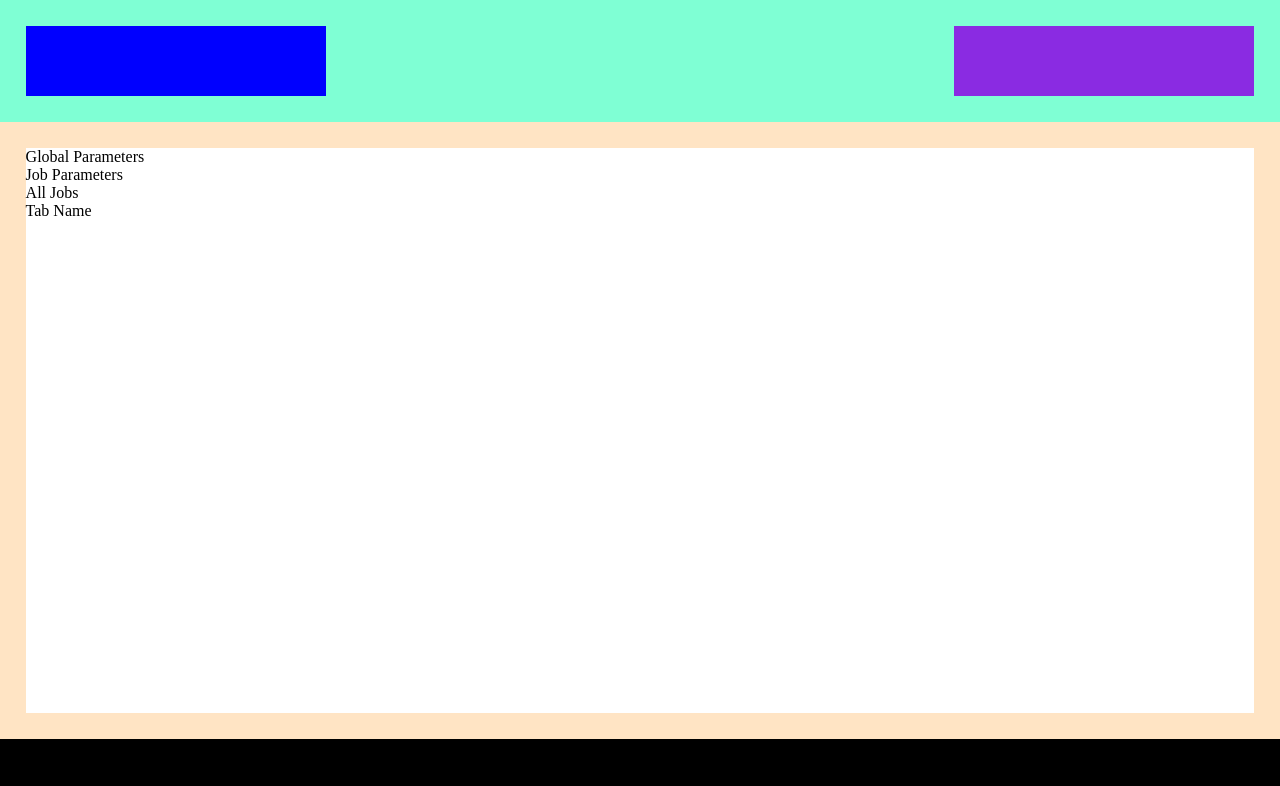
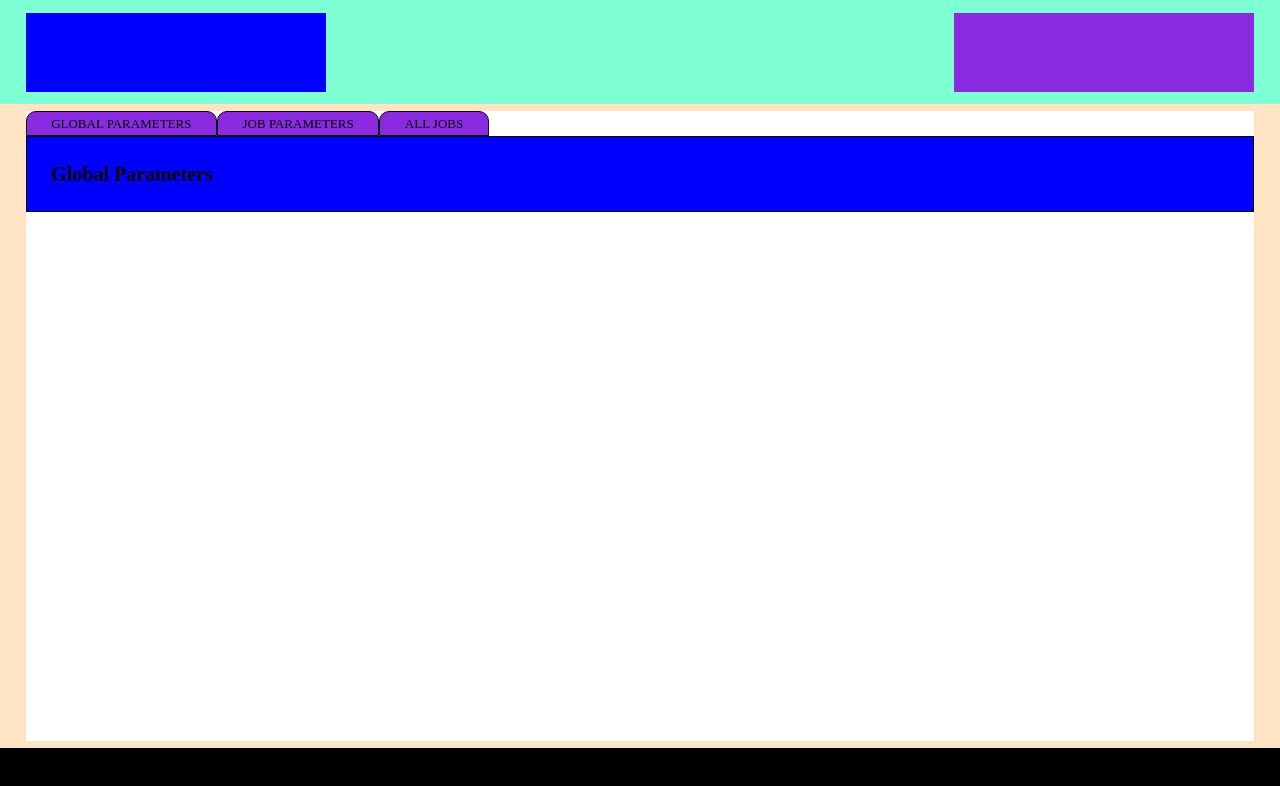
Before and after one commit to elisabethp/decision-tree, an Angular app: page / in a window 1280 px wide. Shown: the top 786 px of the page. Built offline with nearby package versions, Linux system fonts and the light colour scheme.

Commit message:
added tab names + styled tab component and header

```diff
--- a/src/app/app.component.css
+++ b/src/app/app.component.css
@@ -0,0 +1,46 @@
+:host /* #site-wrapper */ {
+    display: flex;
+    flex-direction: column;
+    width: 100%;
+    height: 100vh;
+}
+
+#header {
+    display: flex;
+    justify-content: space-between;
+    background-color: aquamarine;
+    width: calc(100% - 4%);
+    height: 100px;
+    padding: 1% 2%;
+}
+
+#app-graphic-wrapper {
+    width: 300px;
+    height: auto;
+    background-color: blue;
+}
+
+#user-info-wrapper {
+    width: 300px;
+    height: auto;
+    background-color: blueviolet;
+}
+
+#main-content-wrapper {
+    background-color: bisque;
+    height: 100%;
+    padding: 0.5% 2%;
+}
+
+#main-content {
+    background-color: white;
+    width: 100%;
+    height: 100%;
+}
+
+#footer {
+    width: calc(100% - 1%);
+    height: 50px;
+    padding: 0.5%;
+    background-color: black;
+}
--- a/src/app/app.component.html
+++ b/src/app/app.component.html
@@ -1,4 +1,4 @@
-<div id="site-wrapper">
+<!-- <div id="site-wrapper"> -->
 
   <div id="header">
     <div id="app-graphic-wrapper">
@@ -11,14 +11,7 @@
     <div id="main-content">
 
       <div id="nav-wrapper">
-        <div id="tabset-wrapper">
           <app-page-tab></app-page-tab>
-        </div> <!-- end tabset wrapper -->
-
-        <div id="tab-header">
-          <span id="tab-name">Tab Name</span>
-        </div> <!-- end tab header -->
-
       </div> <!-- end nav wrapper -->
 
     </div> <!-- end main content -->
@@ -27,6 +20,6 @@
   <div id="footer">
   </div> <!-- end footer -->
 
-</div> <!-- end site-wrapper -->
+<!-- </div>  end site-wrapper -->
 
 <router-outlet></router-outlet>
--- a/src/app/page-tab/page-tab.component.css
+++ b/src/app/page-tab/page-tab.component.css
@@ -0,0 +1,47 @@
+:root {
+    --content-padding: 2%;
+}
+
+:host {
+    display: flex;
+    flex-direction: column;
+}
+
+#tabset-wrapper {
+    display: flex;
+}
+
+.page-tab, #tab-header {
+    padding-left: 2%;
+    padding-right: 2%;
+}
+
+.page-tab  {
+    padding-top: 0.2%;
+    padding-bottom: 0.2%;
+    border: 0.5px black solid;
+    border-radius: 10px 10px 0 0;
+    background-color: blueviolet;
+}
+
+.page-tab:hover {
+    cursor: pointer;
+}
+
+.page-tab span {
+    font-size: 13px;
+}
+
+#tab-header {
+    display: flex;
+    align-items: center;
+    padding: 1% 2%;
+    height: 50px;
+    background-color: blue;
+    border: 0.5px black solid;
+}
+
+#tab-name {
+    font-size: 20px;
+    font-weight: 700;
+}
--- a/src/app/page-tab/page-tab.component.html
+++ b/src/app/page-tab/page-tab.component.html
@@ -1,3 +1,9 @@
-<div *ngFor="let tab of tab_names">
-    <span>{{ tab }}</span>
+<div id="tabset-wrapper">
+    <div class="page-tab" *ngFor="let tab of tab_names">
+        <span>{{ tab }}</span>
+    </div>
 </div>
+
+<div id="tab-header">
+   <span id="tab-name">{{ selected_tab }}</span>
+</div> <!-- end tab header -->
--- a/src/app/page-tab/page-tab.component.ts
+++ b/src/app/page-tab/page-tab.component.ts
@@ -7,10 +7,17 @@ import { Component, OnInit } from '@angular/core';
 })
 export class PageTabComponent implements OnInit {
 
-  tab_names = ["Global Parameters", "Job Parameters", "All Jobs"]
+  tab_names = null;
+  selected_tab = null;
 
   constructor() {
 
+    this.tab_names = ["Global Parameters", "Job Parameters", "All Jobs"];
+    this.selected_tab = this.tab_names[0];
+
+    for (var i = 0; i < this.tab_names.length; i++) {
+      this.tab_names[i] = this.tab_names[i].toUpperCase()
+    }
 
 
   }
--- a/src/styles.css
+++ b/src/styles.css
@@ -1,55 +1,8 @@
 :root {
-    --main-bg-color: coral;
+    --content-margin: 2%;
 }
 
 body {
     margin: 0;
     padding: 0;
 }
-
-#site-wrapper {
-    display: flex;
-    flex-direction: column;
-    width: 100%;
-    height: 100vh;
-}
-
-#header {
-    display: flex;
-    justify-content: space-between;
-    background-color: aquamarine;
-    width: calc(100% - 4%);
-    height: 100px;
-    padding: 2%;
-}
-
-#app-graphic-wrapper {
-    width: 300px;
-    height: auto;
-    background-color: blue;
-}
-
-#user-info-wrapper {
-    width: 300px;
-    height: auto;
-    background-color: blueviolet;
-}
-
-#main-content-wrapper {
-    background-color: bisque;
-    height: 100%;
-    padding: 2%;
-}
-
-#main-content {
-    background-color: white;
-    width: 100%;
-    height: 100%;
-}
-
-#footer {
-    width: calc(100% - 2%);
-    height: 50px;
-    padding: 1%;
-    background-color: black;
-}
```
